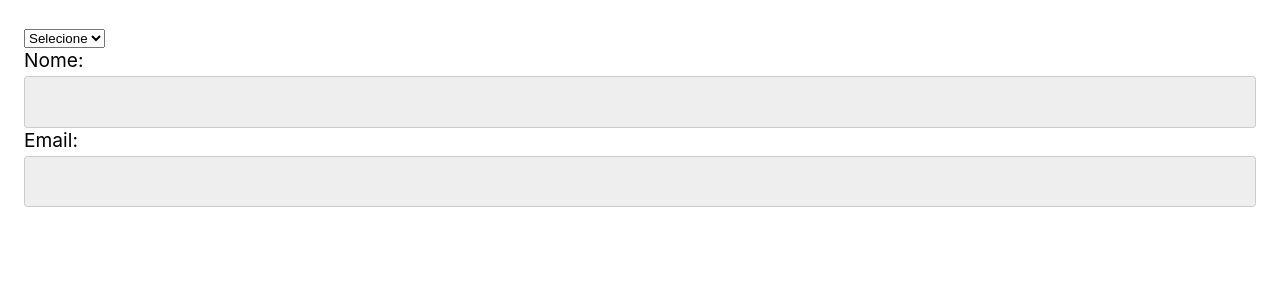
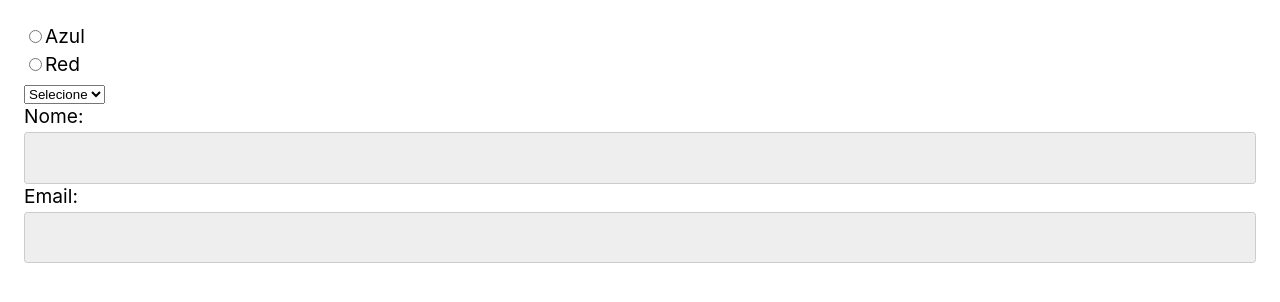
Before and after one commit to niltonxp/react-origamid, a React (Create React App) app: page / in a window 1280 px wide. Shown: the top 302 px of the page. Built offline with nearby package versions, Linux system fonts and the light colour scheme.

Commit message:
Componente Input Radio

```diff
--- a/src/App.js
+++ b/src/App.js
@@ -1,14 +1,17 @@
 import React, { useState } from "react";
 import Input from "./Form/Input";
+import Radio from "./Form/Radio";
 import Select from "./Form/Select";
 
 const App = () => {
   const [name, setName] = useState("");
   const [email, setEmail] = useState("");
   const [product, setProduct] = useState("");
+  const [cor, setCor] = useState("");
 
   return (
     <form>
+      <Radio options={["Azul", "Red"]} value={cor} setValue={setCor} />
       <Select
         options={["teste", "teste1"]}
         value={product}
--- /dev/null
+++ b/src/Form/Radio.js
@@ -0,0 +1,24 @@
+import React from "react";
+
+function Radio(props) {
+  const { options = [], value, setValue, ...rest } = props;
+
+  return (
+    <>
+      {options.map((option, index) => (
+        <label key={`${option}-${index}`}>
+          <input
+            {...rest}
+            type="radio"
+            value={option}
+            checked={value === option}
+            onChange={({ target }) => setValue(target.value)}
+          />
+          {option}
+        </label>
+      ))}
+    </>
+  );
+}
+
+export default Radio;
```
